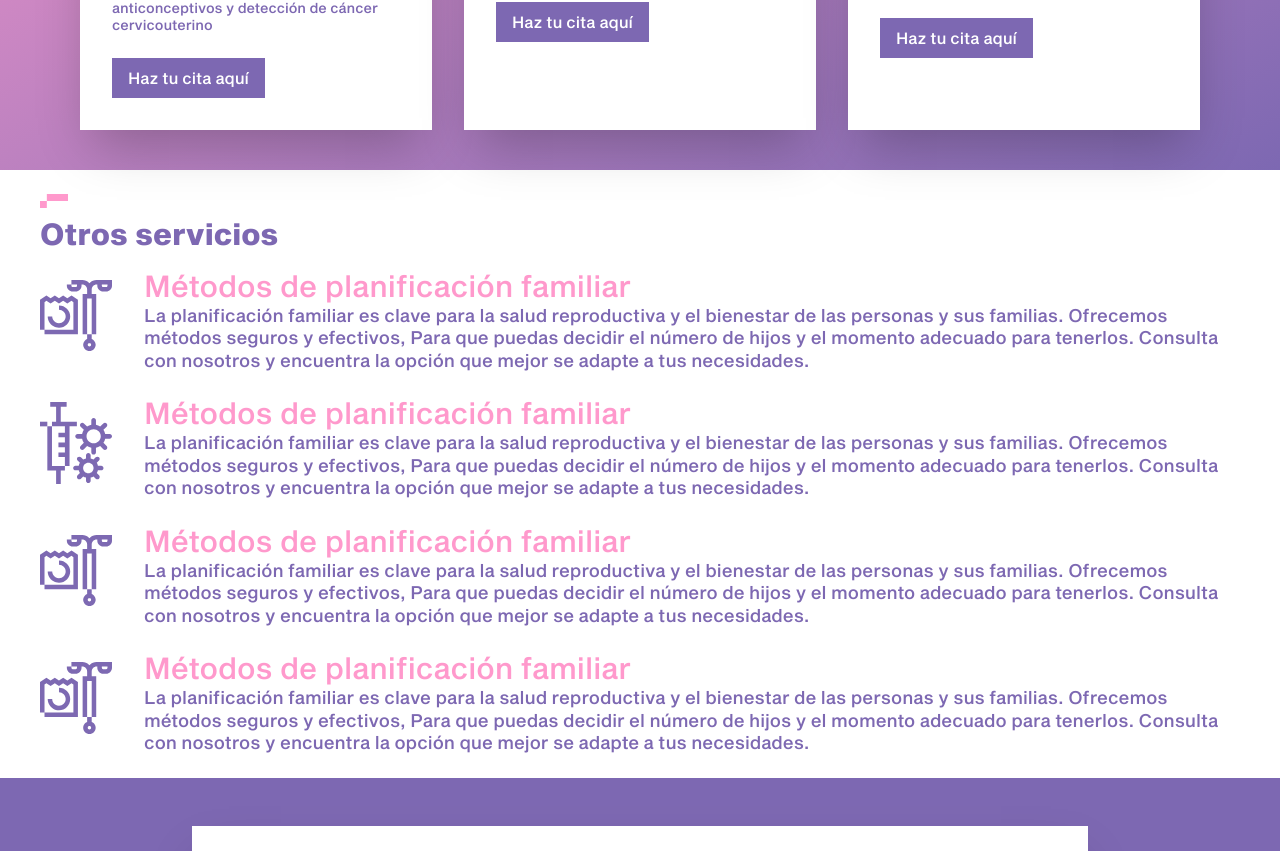
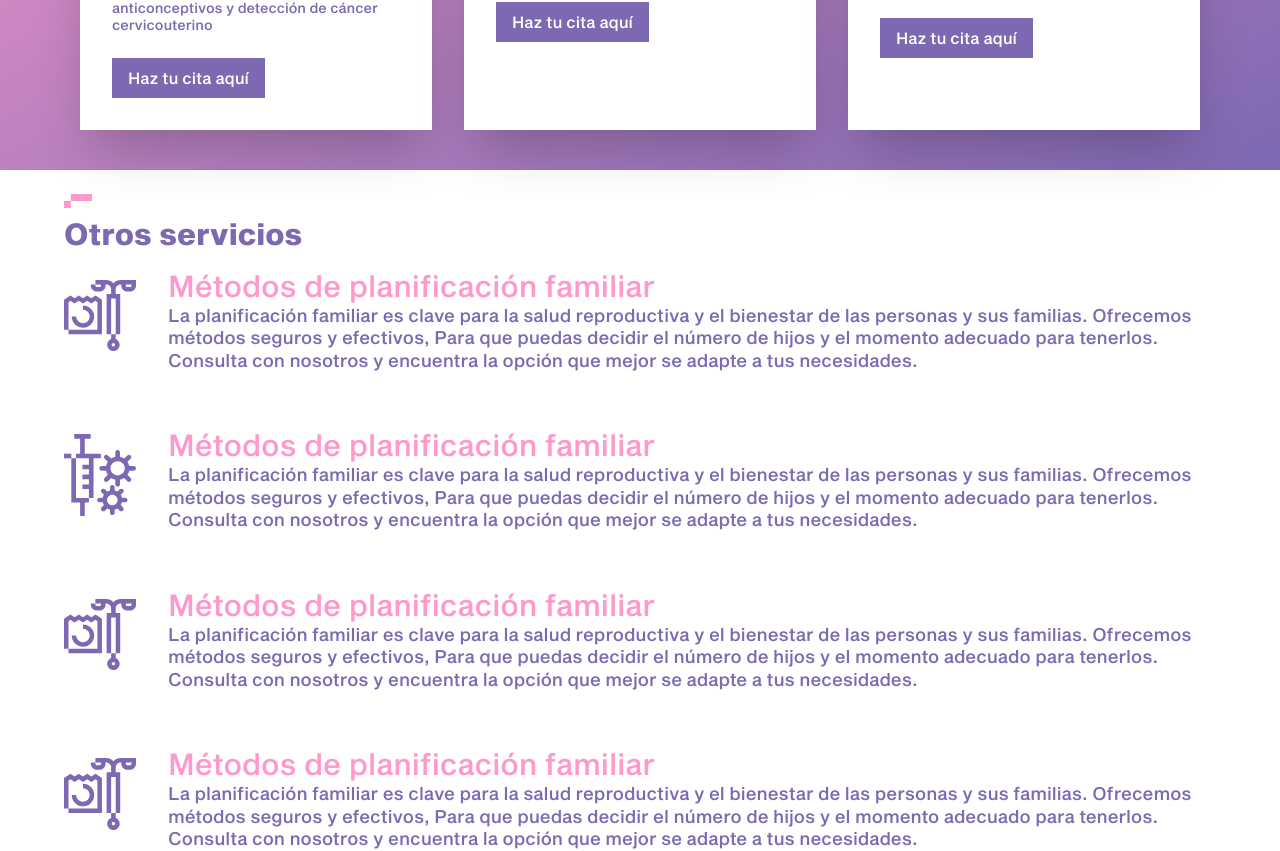
Before and after one commit to Hiddenberg/hicea-website, a Next.js app in the folder application/: page / in a window 1280 px wide. Shown: the part 2775-3626 px from the top of the page. Built offline with nearby package versions, Linux system fonts and the light colour scheme.

Commit message:
adjusting other services for pc

```diff
--- a/application/src/app/components/sections/OtherServicesSection.tsx
+++ b/application/src/app/components/sections/OtherServicesSection.tsx
@@ -43,11 +43,11 @@ const otherServices: OtherServiceCardProps[] = [
 
 export default function OtherServicesSection() {
    return (
-      <div className="p-6 md:px-10 w-full">
+      <div className="p-6 md:px-10 lg:px-16 w-full">
          <TextLineIcon />
          <h2 className="mb-4 font-semibold text-hicea-purple text-3xl">Otros servicios</h2>
 
-         <div className="space-y-6">
+         <div className="space-y-6 lg:space-y-14">
             {otherServices.map((service) => (
                <OtherServiceCard key={service.title} {...service} />
             ))}
```
